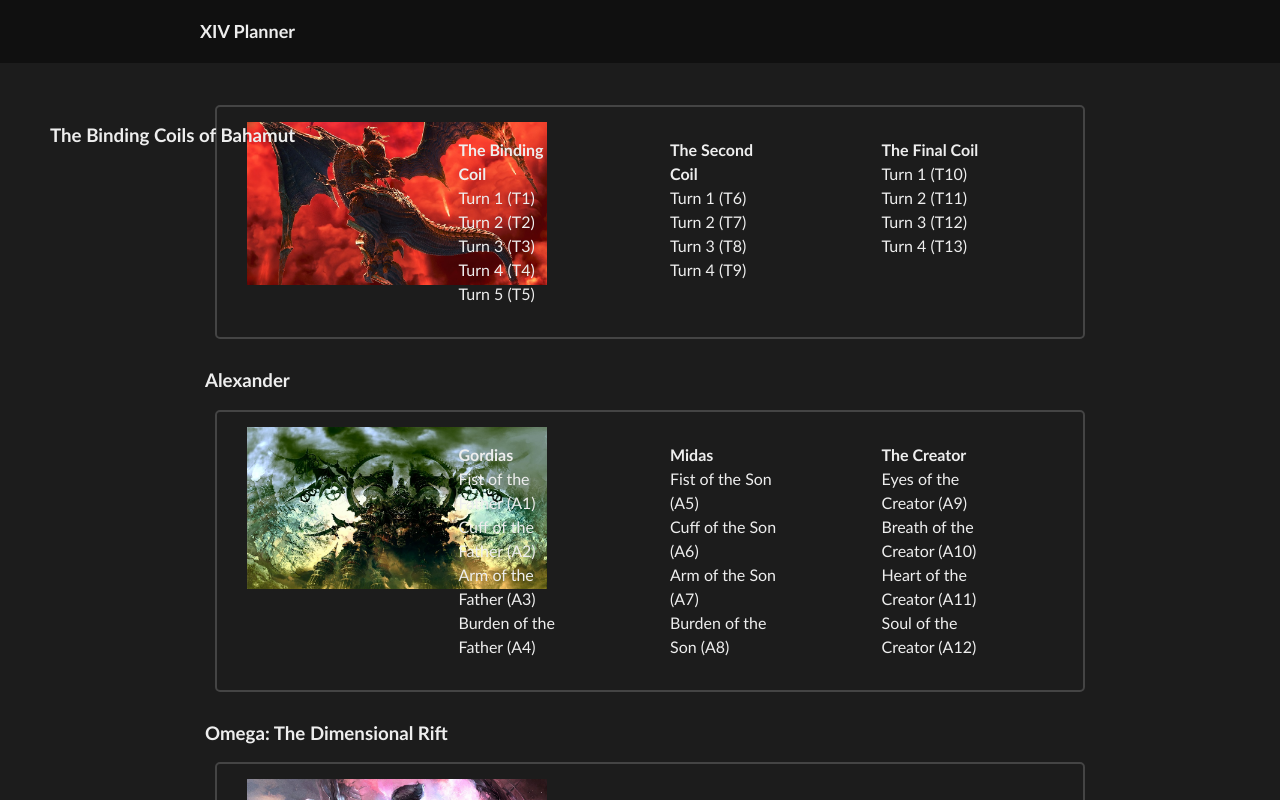
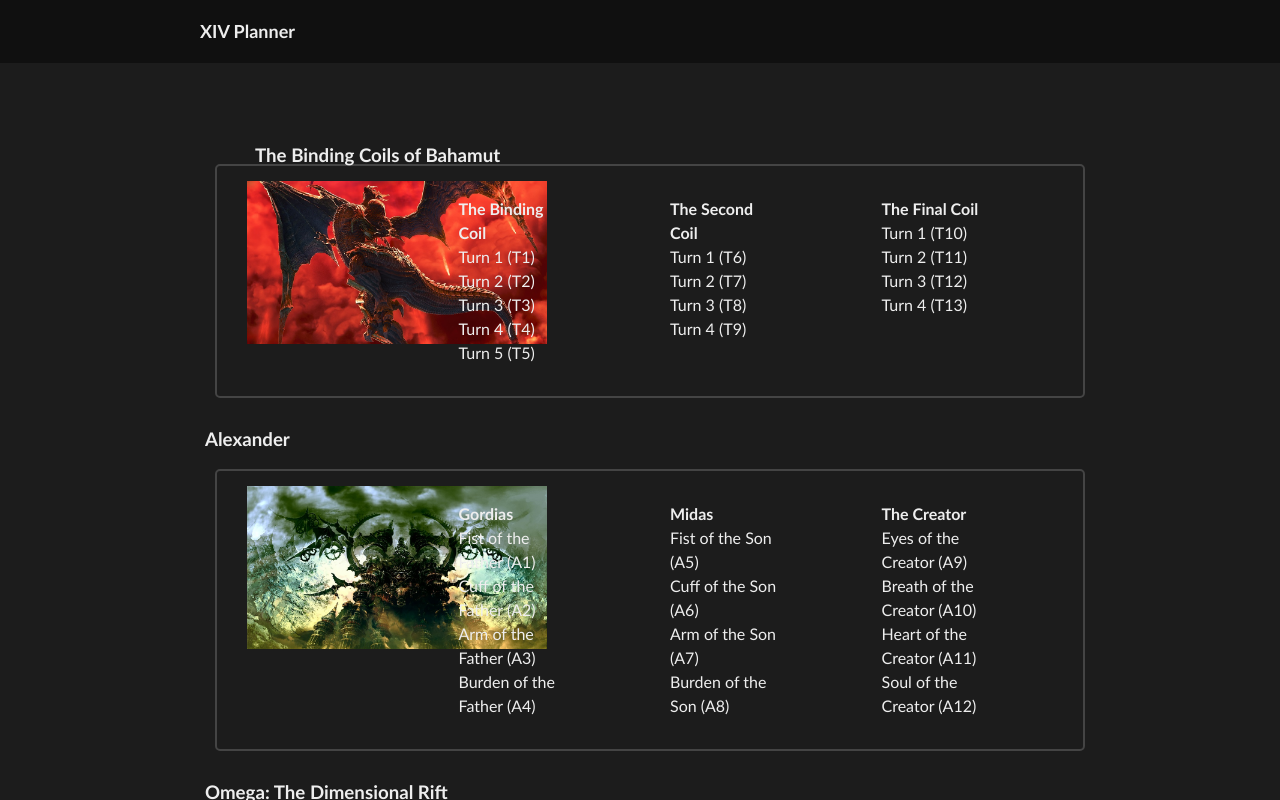
Before and after one commit to Spectral-Fires/spectral-fires.github.io, a plain HTML site: page index.html in a window 1280 px wide. Drawn offline with Linux system fonts and the light colour scheme.

Commit message:
Update styles.css

```diff
--- a/styles.css
+++ b/styles.css
@@ -41,7 +41,8 @@
   top: 50%;
 }
 .raidtitle {
-  position: fixed;
+  position: relative;
+  top: 20px;
   left: 50px;
   padding: 0px;
   display: block;
```
